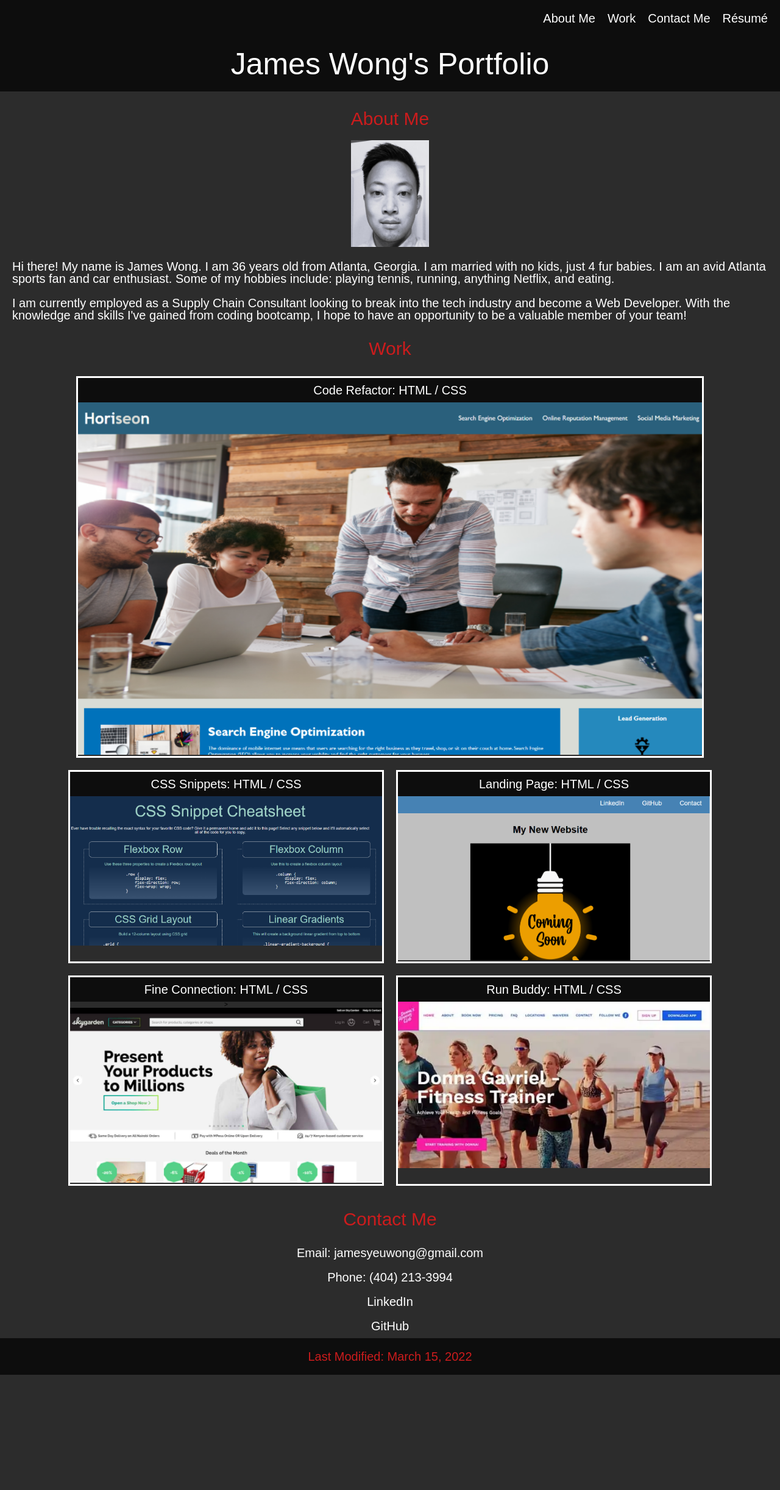
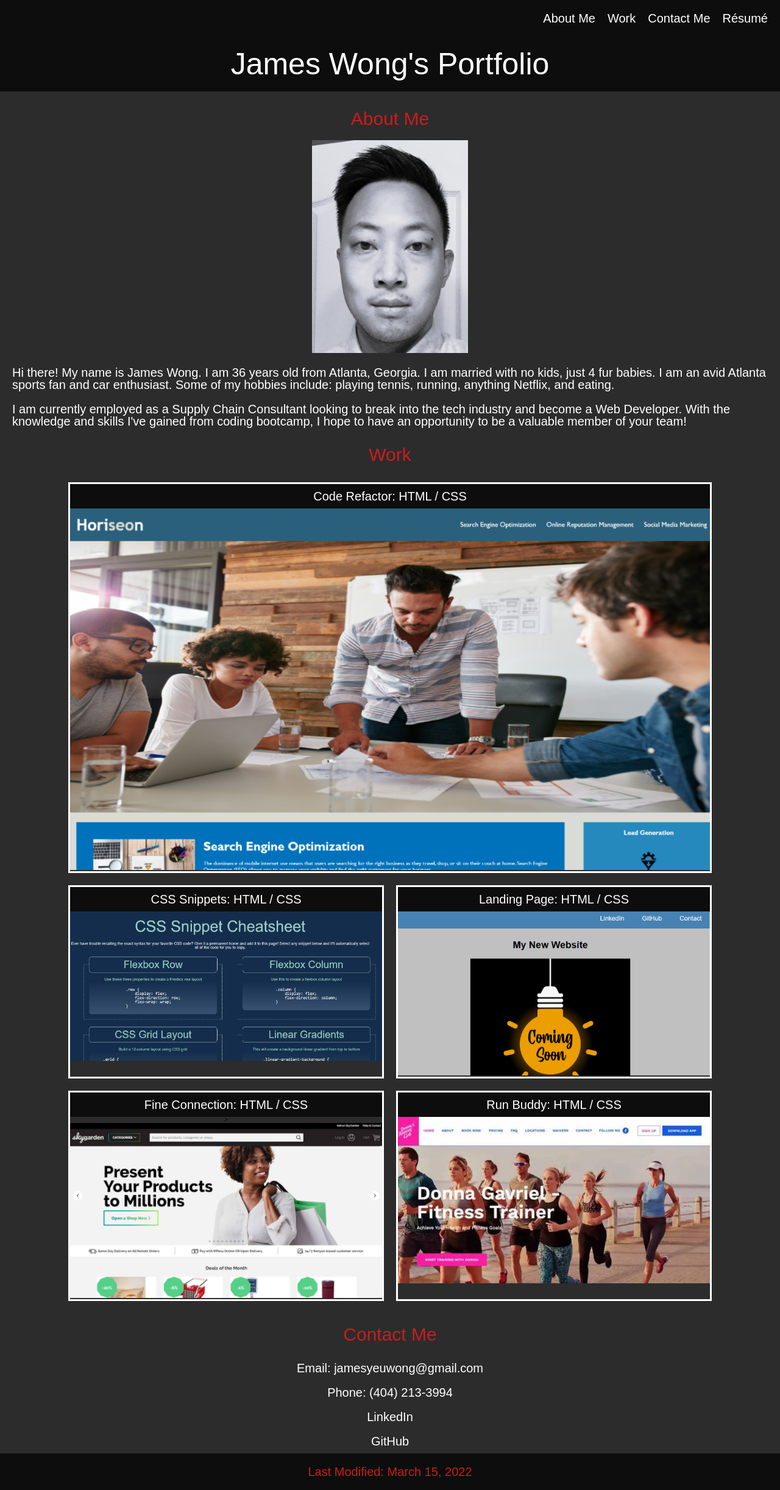
Before and after one commit to James-Y-Wong/hw-2-portfolio, a plain HTML site: page index.html in a window 1280 px wide. Shown: the whole page at 61% size. Before the commit the page ends 2255 px from the top, so only its background shows below. Drawn offline with Linux system fonts and the light colour scheme.

Commit message:
resized headshot image and added comments to style.css

```diff
--- a/assets/style.css
+++ b/assets/style.css
@@ -1,3 +1,4 @@
+/* color pallate from schemecolor.com */
 :root {
     --dark: #0D0D0D;
     --lava: #CC1C1D;
@@ -9,6 +10,7 @@
 html {
     font-size: 62.5%;
 }
+
 
 body {
     background-color: var(--smoke);
@@ -31,6 +33,7 @@ li {
     font-size: 200%;
 }
 
+/* take away underline from links */
 a {
     text-decoration: none;
     color: var(--light);
@@ -81,7 +84,7 @@ footer {
     margin-top: 0%;
 }
 
-
+ /* creates flexbox container for work section */
 .flexbox-container {
     display: flex;
     flex-wrap: wrap;
@@ -90,15 +93,16 @@ footer {
     align-content: stretch;
 }
 
+/* standardize all flex boxes to have border, width, and margin */
 .flexbox-item {
     width: 80%;
     margin: 10px;
     border: 3px solid var(--light);
 }
 
-
+/* making 1st flexbox twice as big as the other boxes */
 .flexbox-item-1 {
-    width: 80%;
+    width: 82%;
 }
 
 .flexbox-item-2 {
@@ -106,34 +110,24 @@ footer {
 
 }
 
-.flexbox-item-3 {
-    width: 40%;
-
-}
-
-.flexbox-item-4 {
-    width: 40%;
-
-}
-
-.flexbox-item-5 {
-    width: 40%;
-}
-
+/* when hovering over link in nav bar, turns text color from white to red  */
 a:hover {
     color: var(--lava);
 }
 
+/* when hovering over work header, turns text color from white to red */
 h3:hover {
     color: var(--lava);
 }
 
+/* sized and aligned picture */
 .headshot {
-    width: 10%;
+    width: 20%;
     height: auto;
     align-content: center;
 }
 
+/* allows for better viewing on mobile devices */
 @media screen and (max-width: 768px) {
     .flexbox-item {
         width: 100%;
--- a/index.html
+++ b/index.html
@@ -55,7 +55,7 @@
                         </a>
                     </div>
                 </div>
-                <div class="flexbox-item flexbox-item-3">
+                <div class="flexbox-item flexbox-item-2">
                     <div>
                         <a href="https://james-y-wong.github.io/mp-1-mini-project/" target="_blank" rel="noopener noreferrer"><h3>Landing Page: HTML / CSS</h3>
                         </a>
@@ -66,7 +66,7 @@
                         </a>
                     </div>
                 </div>
-                <div class="flexbox-item flexbox-item-4">
+                <div class="flexbox-item flexbox-item-2">
                     <div>
                         <a href="https://simpauldesign.com/11-amazing-examples-of-e-commerce-website-design-in-kenya/" target="_blank" rel="noopener noreferrer"><h3>Fine Connection: HTML / CSS</h3>
                         </a>
@@ -77,7 +77,7 @@
                         </a>
                     </div>
                 </div>
-                <div class="flexbox-item flexbox-item-5">
+                <div class="flexbox-item flexbox-item-2">
                     <div>
                         <a href="https://howtostartanllc.com/how-to-build-a-website/wix-website-examples"target="_blank" rel="noopener noreferrer"><h3>Run Buddy: HTML / CSS</h3>
                         </a>
```
